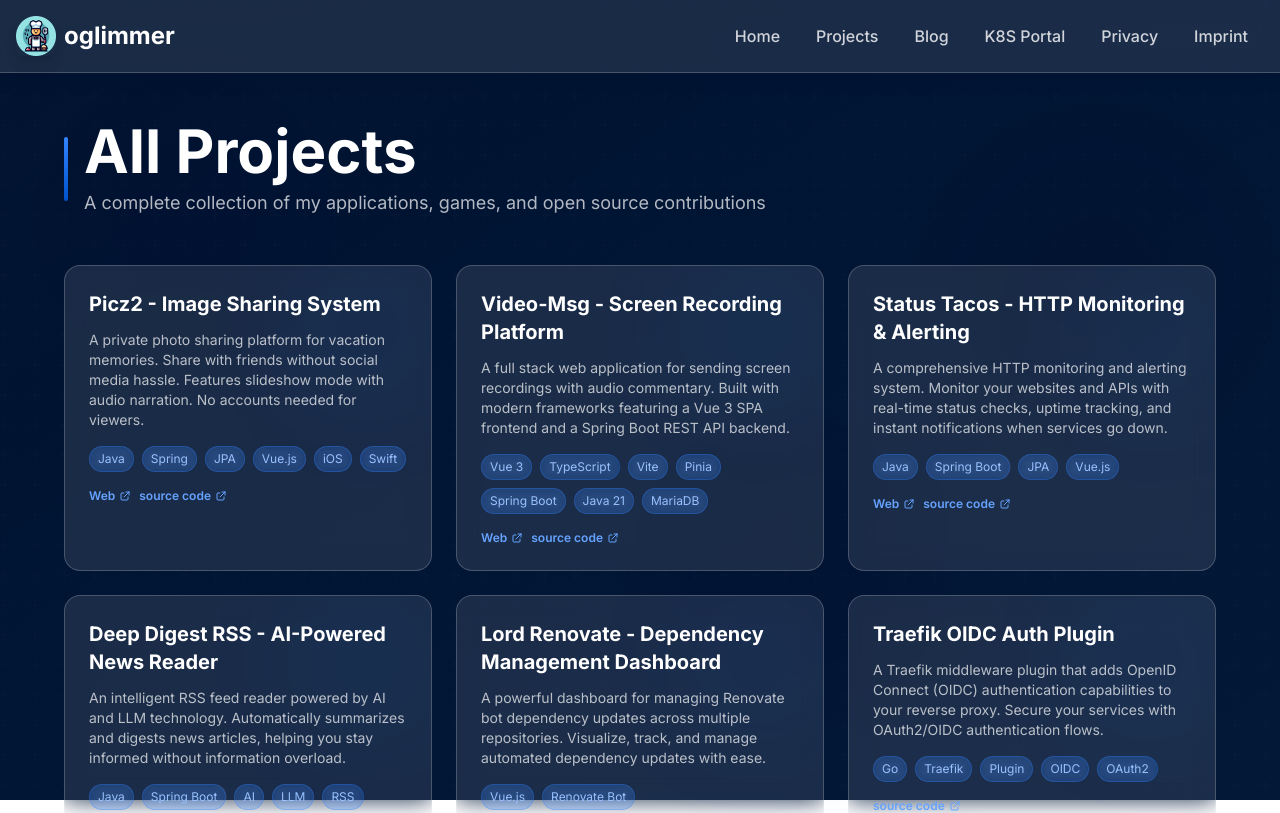
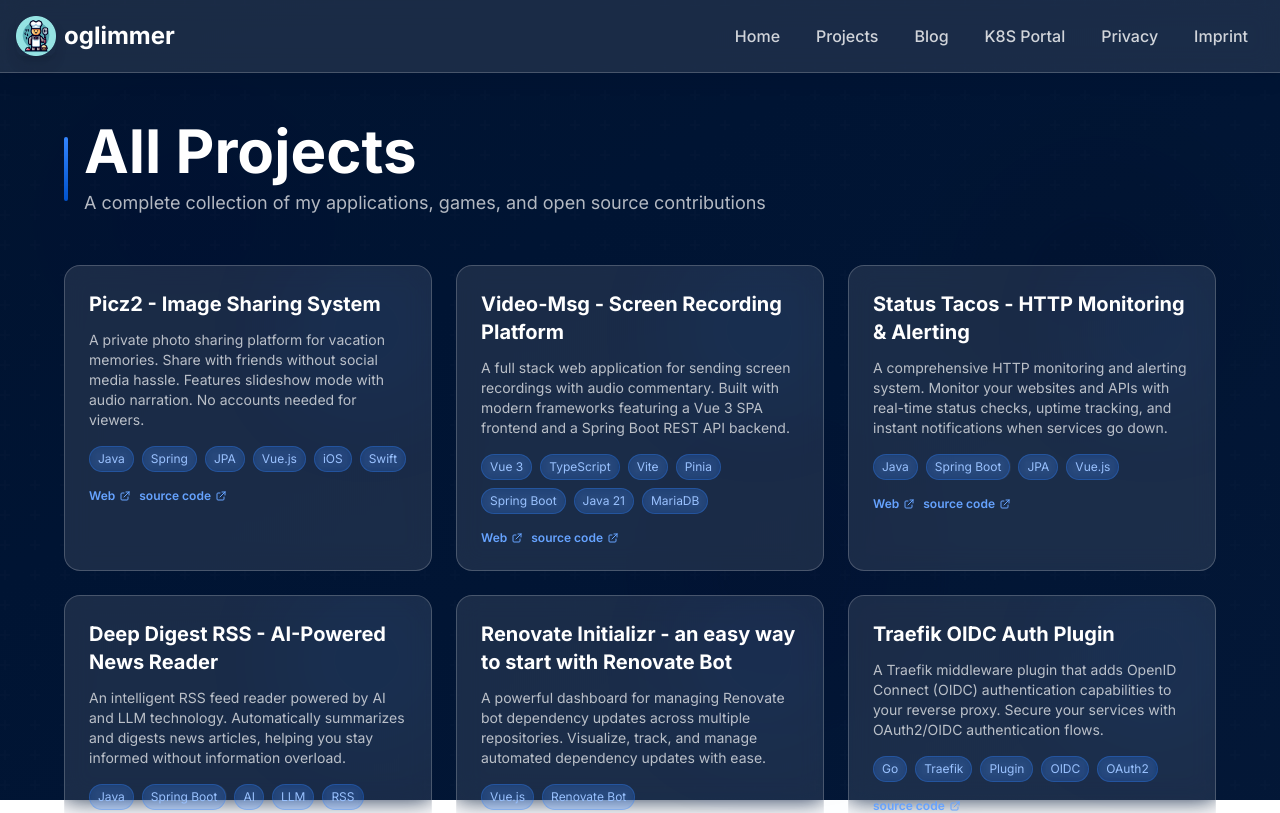
Before and after one commit to oglimmer/homepage-oglimmer.com, a Nuxt app: page /projects in a window 1280 px wide. Shown: the top 813 px of the page. Built offline with nearby package versions, Linux system fonts and the light colour scheme.

Commit message:
chore: update project title and links for "Lord Renovate" to "Renovate Initializr"

```diff
--- a/data/projects.ts
+++ b/data/projects.ts
@@ -43,11 +43,11 @@
     techList: "[Java, Spring Boot, AI, LLM, RSS]"
   },
   {
-    title: "Lord Renovate - Dependency Management Dashboard",
+    title: "Renovate Initializr - an easy way to start with Renovate Bot",
     text: "A powerful dashboard for managing Renovate bot dependency updates across multiple repositories. Visualize, track, and manage automated dependency updates with ease.",
     linkData: [
-      ["https://oglimmer.github.io/lord-renovate/", "Web"],
-      ["https://github.com/oglimmer/lord-renovate", "source code"]
+      ["https://oglimmer.github.io/start-renovate/", "Web"],
+      ["https://github.com/oglimmer/start-renovate", "source code"]
     ],
     techList: "[Vue.js, Renovate Bot, Dependency Management]"
   },
```
